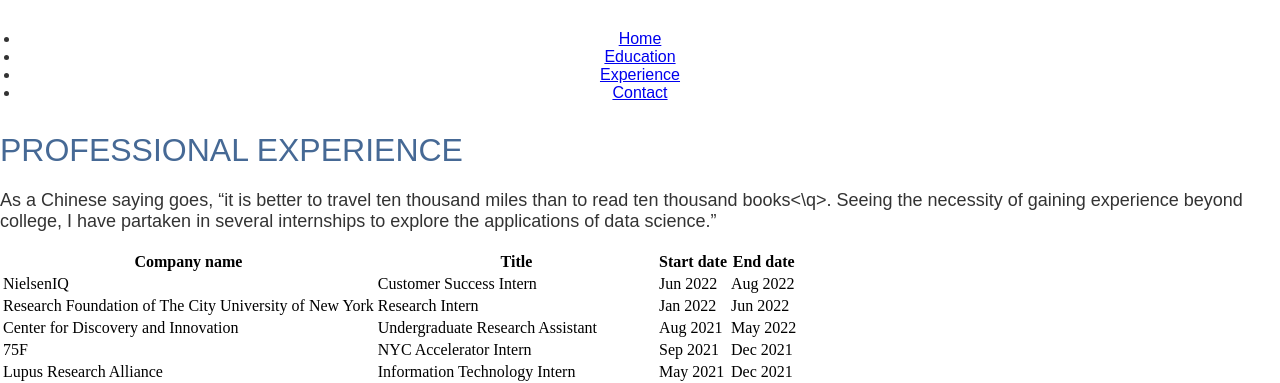
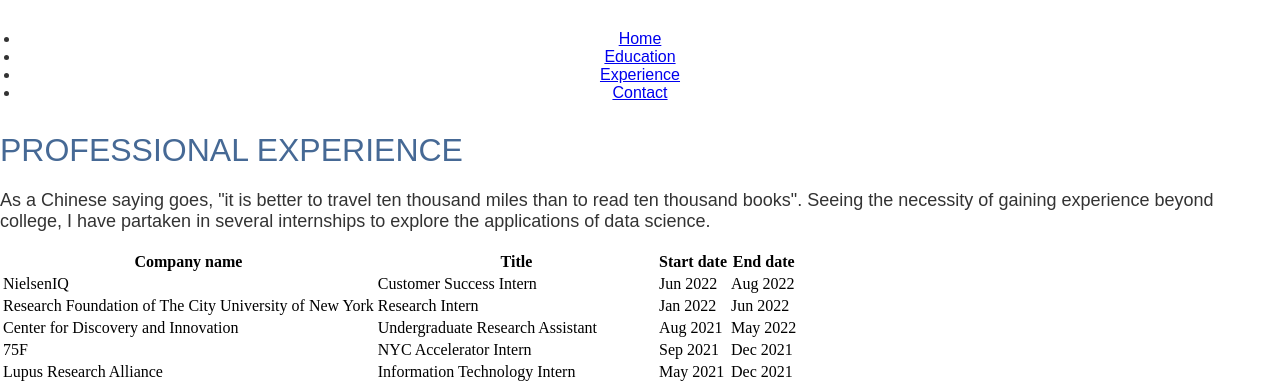
Before and after one commit to jchen056/jchen056.github.io, a Jekyll site: the page built from experience.html, in a window 1280 px wide. Shown: the top 383 px of the page. Built offline with Jekyll 4.4.1, drawn with Linux system fonts in a browser that asks for light colours.

```diff
--- a/experience.html
+++ b/experience.html
@@ -7,7 +7,7 @@ title: Experience
   Professional Experience
 </h1>
 <p>
-As a Chinese saying goes, <q>it is better to travel ten thousand miles than to read ten thousand books<\q>. Seeing the necessity of gaining experience beyond college, I have partaken in several internships to explore the applications of data science.</p>
+As a Chinese saying goes, "it is better to travel ten thousand miles than to read ten thousand books". Seeing the necessity of gaining experience beyond college, I have partaken in several internships to explore the applications of data science.</p>
 <table>
   <thead>
    <tr>
```
